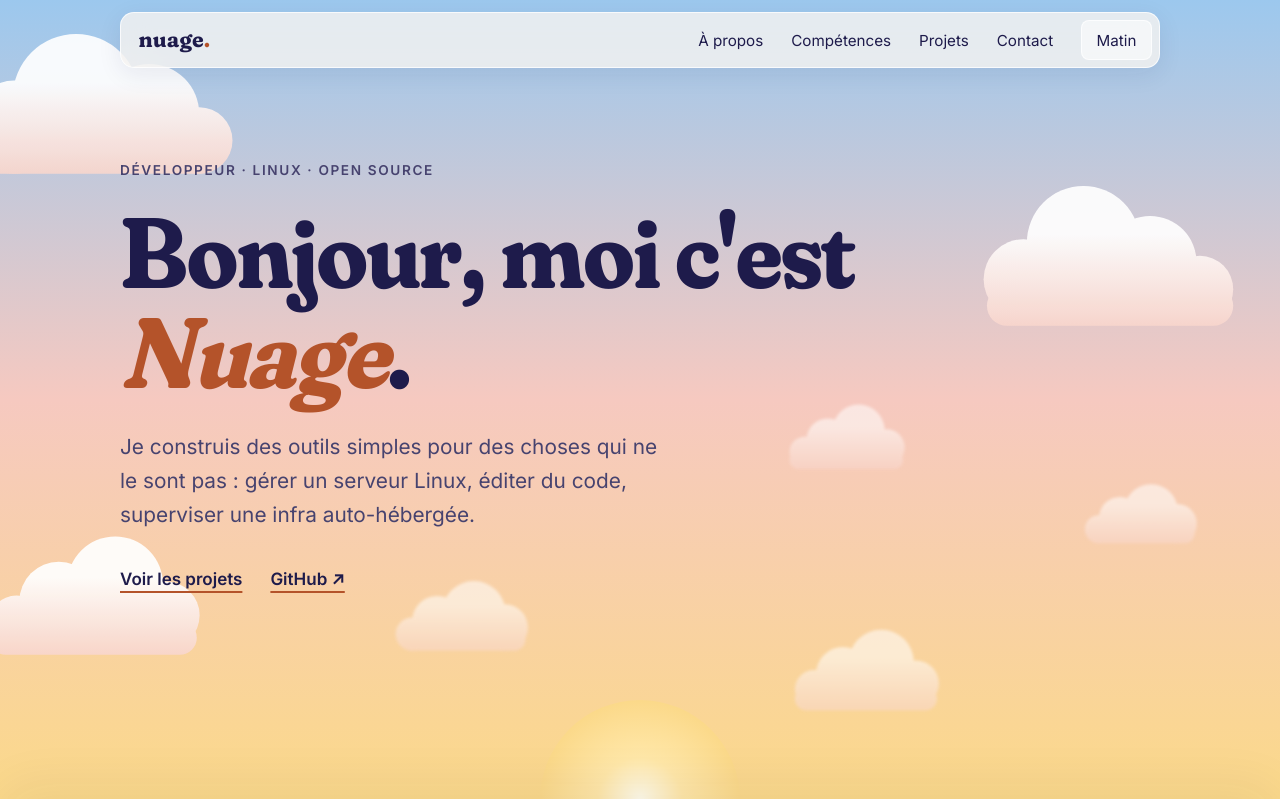
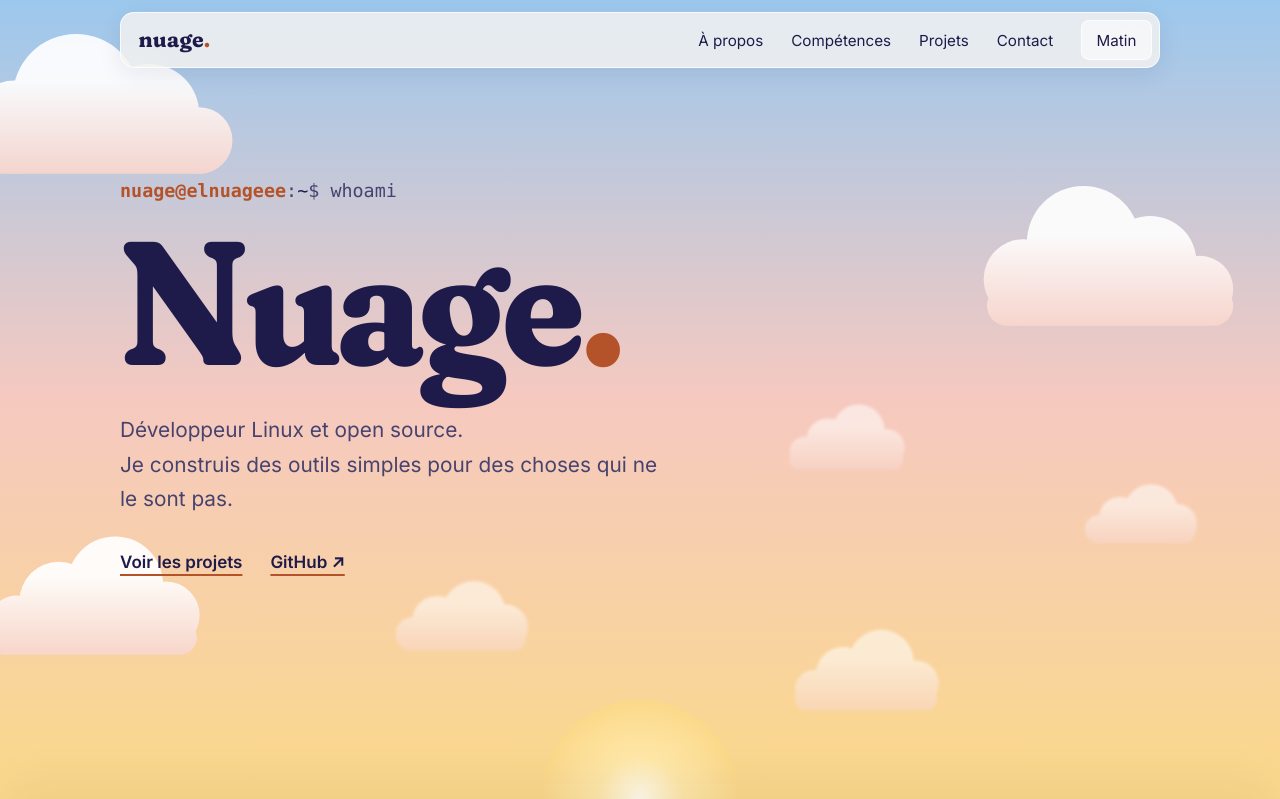
Before and after one commit to nuageeee/portfolio, a website built with Vite: page index.html in a window 1280 px wide. Shown: the top 799 px of the page. Built offline with nearby package versions, Linux system fonts and the light colour scheme.

Commit message:
Update hero section with terminal prompt style and enhance CSS variables for improved typography

```diff
--- a/index.html
+++ b/index.html
@@ -130,11 +130,14 @@
     <main id="contenu">
       <!-- ===== Accueil : seul endroit où le ciel est vraiment visible ===== -->
       <section id="accueil" class="hero">
-        <p class="hero-kicker">Développeur · Linux · Open source</p>
-        <h1>Bonjour, moi c'est <em>Nuage</em>.</h1>
+        <!-- Une invite de commande, et ton nom comme réponse à "whoami" -->
+        <p class="hero-prompt" aria-hidden="true">
+          <span class="prompt-user">nuage@elnuageee</span>:<span class="prompt-path">~</span>$ whoami
+        </p>
+        <h1>Nuage<span class="dot">.</span></h1>
         <p class="hero-lead">
-          Je construis des outils simples pour des choses qui ne le sont pas&nbsp;:
-          gérer un serveur Linux, éditer du code, superviser une infra auto-hébergée.
+          Développeur Linux et open source.<br />
+          Je construis des outils simples pour des choses qui ne le sont pas.
         </p>
         <p class="hero-links">
           <a href="#projets">Voir les projets</a>
@@ -161,7 +164,7 @@
               comment une chose marche plutôt que d'importer une solution toute faite.
             </p>
             <p>
-              Côté terrain, je suis agent de maintenance industrielle&nbsp;: automates,
+              Côté terrain, je suis technicien de maintenance industrielle&nbsp;: automates,
               électricité, équipements. Ça se retrouve dans mes projets, entre logiciel et matériel.
             </p>
 
@@ -175,7 +178,7 @@
             <dl class="toolbox">
               <div>
                 <dt>Langages</dt>
-                <dd>Dart, JavaScript, HTML / CSS, Bash</dd>
+                <dd>Dart, JavaScript, HTML / CSS, PHP (Laravel), Bash</dd>
               </div>
               <div>
                 <dt>Systèmes & infra</dt>
@@ -213,9 +216,15 @@
                 utilisateurs, suivre les processus, activer ou couper les services systemd. Le tout dans
                 une interface terminal, utilisable en SSH, sans retenir une dizaine de commandes.
               </p>
+
+              <!--
+                CAPTURE DE VIGIE : dépose ton image dans public/vigie.png (ou un .gif),
+                puis enlève les marques de commentaire autour du bloc <figure> ci-dessous.
+
               <figure class="shot">
                 <img src="/vigie.png" alt="L'interface de Vigie dans un terminal" loading="lazy" />
               </figure>
+              -->
 
               <ul class="feature-facts">
                 <li>Interface plein écran, souris et shell bash intégré</li>
--- a/src/style.css
+++ b/src/style.css
@@ -73,6 +73,7 @@
 
     --font-title: "Fraunces", Georgia, serif;
     --font-body: "Inter", system-ui, sans-serif;
+    --font-mono: ui-monospace, "Cascadia Code", "JetBrains Mono", Consolas, "DejaVu Sans Mono", monospace;
     --radius: 20px;
 
     color-scheme: light;
@@ -366,25 +367,31 @@ section[id] {
     padding: 7rem 0 10rem;
 }
 
-.hero-kicker {
-    margin: 0 0 1.25rem;
-    font-size: 0.85rem;
-    font-weight: 600;
-    letter-spacing: 0.12em;
-    text-transform: uppercase;
+/* L'invite de terminal au-dessus du nom */
+.hero-prompt {
+    margin: 0 0 0.75rem;
+    font-family: var(--font-mono);
+    font-size: clamp(0.95rem, 2vw, 1.15rem);
     color: var(--text-soft);
 }
 
-.hero h1 {
-    font-size: clamp(3rem, 8vw, 6.25rem);
-    font-weight: 700;
-    line-height: 1;
-    letter-spacing: -0.015em;
-    max-width: 12ch;
+.prompt-user {
+    color: var(--accent);
+    font-weight: 600;
 }
 
-.hero h1 em {
-    font-style: italic;
+.prompt-path {
+    color: var(--text);
+}
+
+.hero h1 {
+    font-size: clamp(4.5rem, 16vw, 11rem);
+    font-weight: 700;
+    line-height: 0.95;
+    letter-spacing: -0.02em;
+}
+
+.hero h1 .dot {
     color: var(--accent);
 }
 
```
Also changed, not shown: public/og.png.
